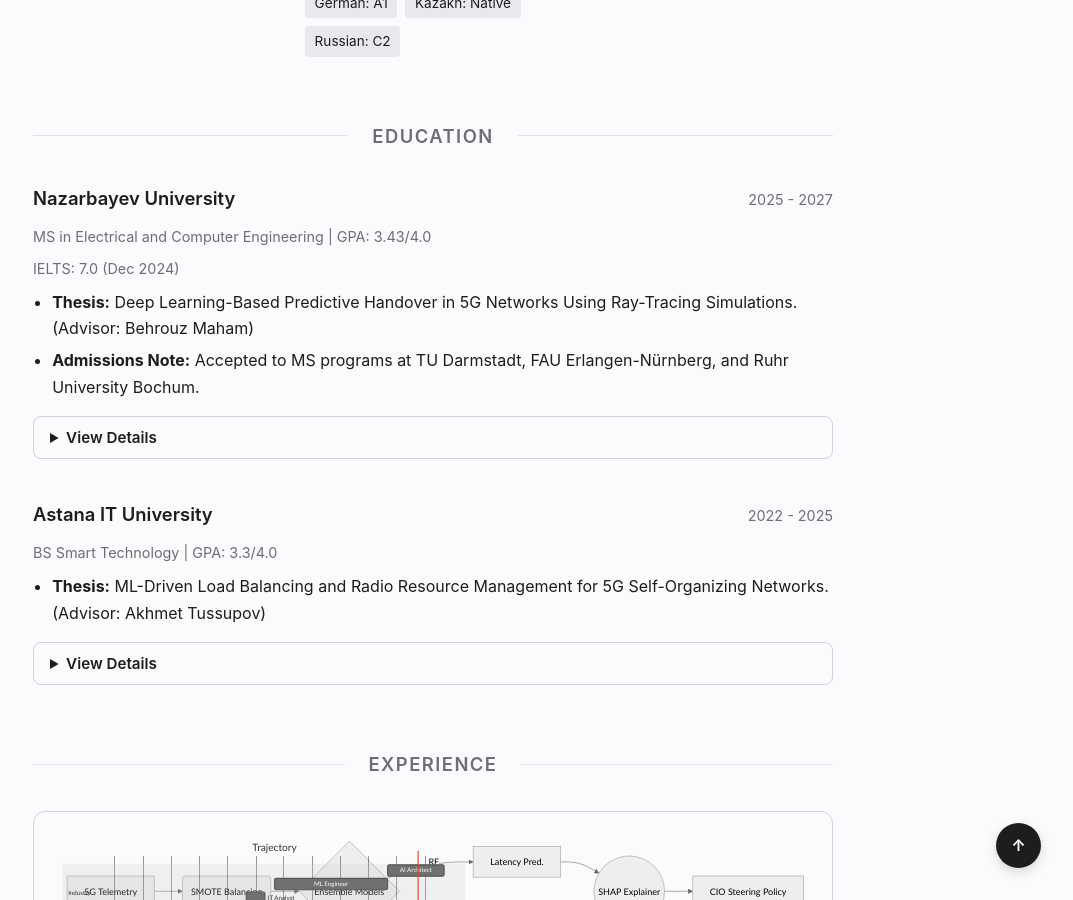
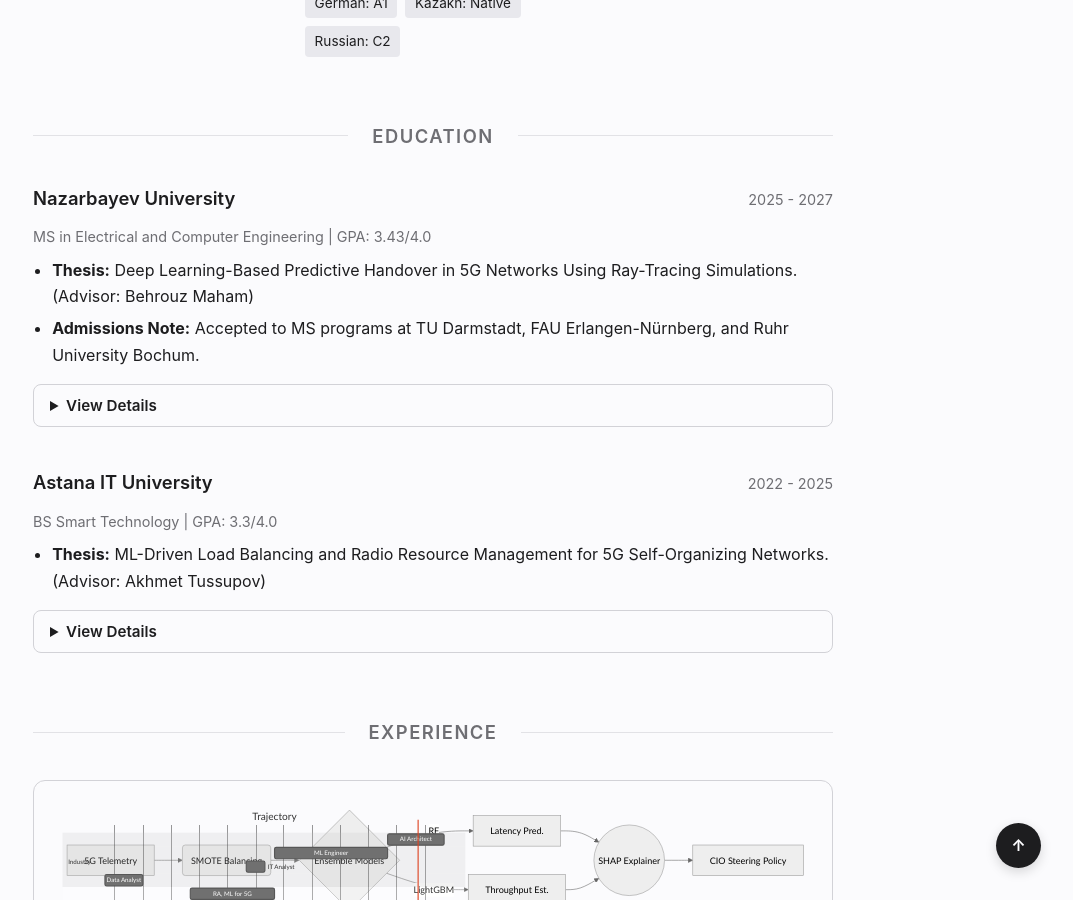
Before and after one commit to almansur04/almansur04.github.io, a Jekyll site: the page built from index.html, in a window 1280 px wide and 900 px high, scrolled down 1250 px. Shown: the whole window, without its empty margins (207-1280 px from the left). Built offline with Jekyll 4.4.1, drawn with Linux system fonts in a browser that asks for light colours.

Commit message:
Remove IELTS details from education.html
Removed IELTS information from education section.

```diff
--- a/_includes/education.html
+++ b/_includes/education.html
@@ -10,10 +10,6 @@
 
         <div class="meta" style="margin-bottom: 0.5rem;">
             MS in Electrical and Computer Engineering | GPA: 3.43/4.0
-        </div>
-
-        <div class="meta">
-            IELTS: 7.0 (Dec 2024)
         </div>
 
         <ul class="description">
```
